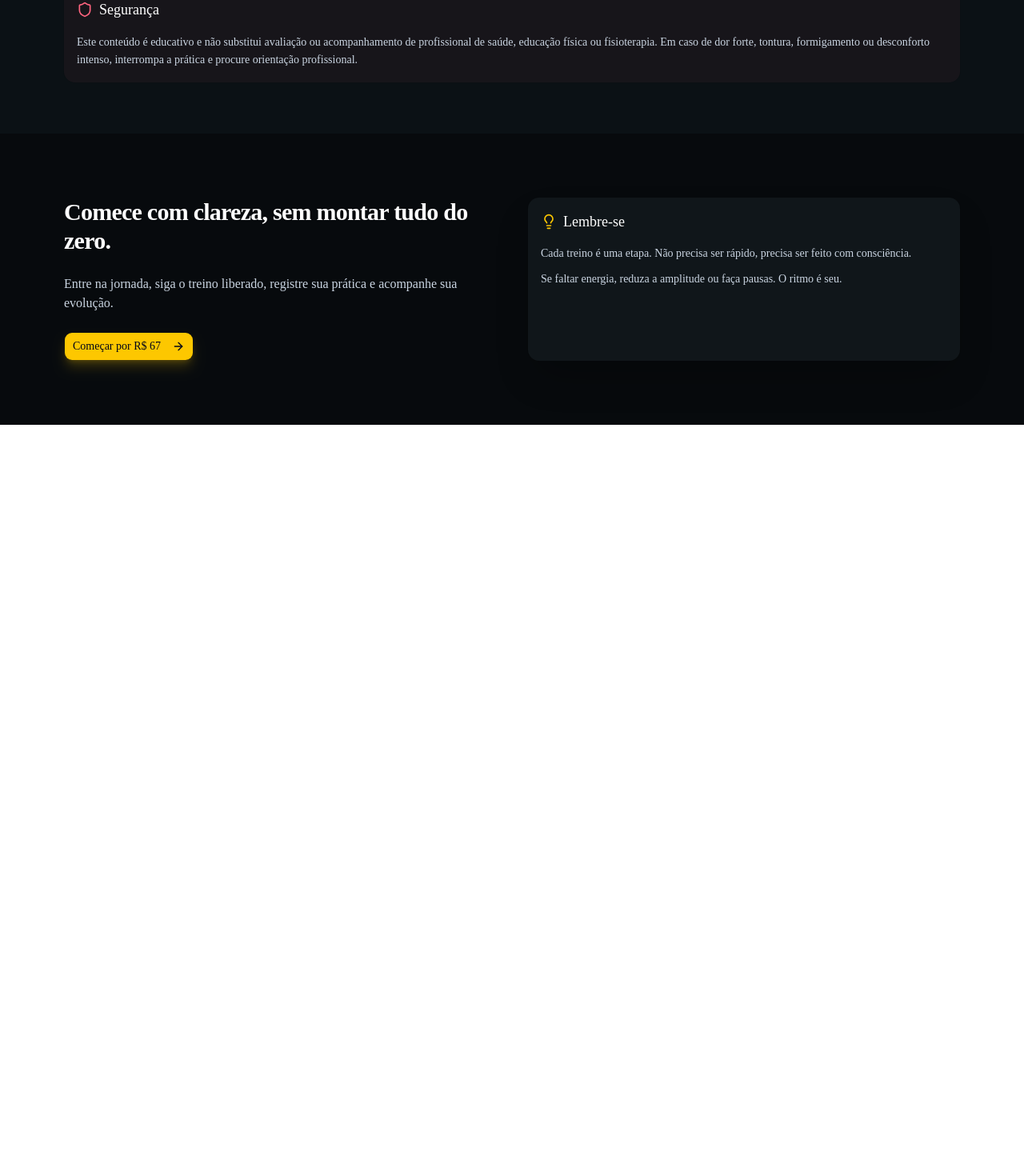
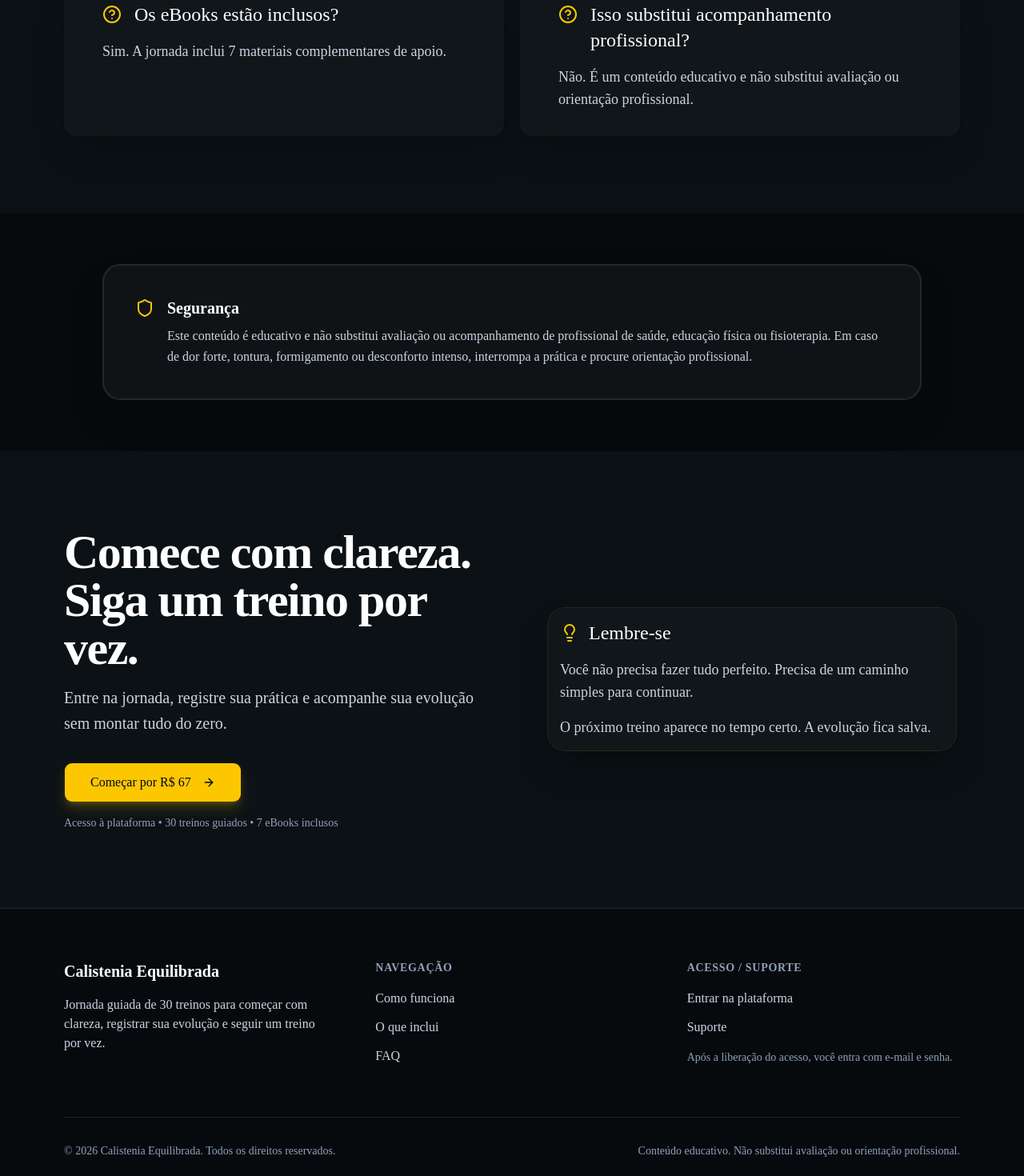
Before and after one commit to Luanagroth/calistenia-equilibrada, a Next.js app: page / in a window 1280 px wide. Shown: the part 4675-6145 px from the top of the page at 80% size. Before the commit the page ends 5206 px from the top, so only its background shows below. Built offline with nearby package versions, Linux system fonts and the light colour scheme.

Commit message:
Finaliza home publica com footer

```diff
--- a/app/page.tsx
+++ b/app/page.tsx
@@ -419,26 +419,26 @@ export default function HomePage() {
         </div>
       </section>
 
-      <section id="faq" className="px-6 py-16 md:px-10 lg:px-20">
-        <div className="mx-auto max-w-7xl">
-          <div className="mb-12">
-            <h2 className="text-3xl font-bold tracking-tight text-white">Dúvidas comuns antes de começar</h2>
-            <p className="mt-3 max-w-2xl text-slate-300">
-              Respostas rápidas para o que mais surge antes de começar.
+      <section id="faq" className="bg-[#0B1115] px-6 py-24 md:px-10 lg:px-20">
+        <div className="mx-auto max-w-screen-2xl">
+          <div className="mb-16">
+            <h2 className="text-4xl md:text-5xl font-extrabold tracking-tight text-white">Dúvidas comuns antes de começar</h2>
+            <p className="mt-4 max-w-2xl text-lg md:text-xl text-slate-300">
+              Respostas rápidas para o que mais surge antes de dar o primeiro passo.
             </p>
           </div>
 
-          <div className="grid gap-4 md:grid-cols-2">
+          <div className="grid gap-5 md:grid-cols-2">
             {faqs.map((item) => (
-              <Card key={item.question} className="bg-[#10161A] border-white/10 shadow-2xl shadow-black/30">
+              <Card key={item.question} className="bg-[#10161A] border-white/10 shadow-2xl shadow-black/30 p-6 md:p-8">
                 <CardHeader>
-                  <CardTitle className="flex items-start gap-3 text-base text-white">
-                    <HelpCircle className="mt-0.5 h-5 w-5 shrink-0 text-yellow-400" />
+                  <CardTitle className="flex items-start gap-4 text-xl md:text-2xl text-white">
+                    <HelpCircle className="mt-1 h-6 w-6 shrink-0 text-yellow-400" />
                     {item.question}
                   </CardTitle>
                 </CardHeader>
                 <CardContent>
-                  <p className="text-sm text-slate-300">{item.answer}</p>
+                  <p className="text-base md:text-lg text-slate-300">{item.answer}</p>
                 </CardContent>
               </Card>
             ))}
@@ -446,61 +446,134 @@ export default function HomePage() {
         </div>
       </section>
 
-      <section id="seguranca" className="bg-[#0B1115] px-6 py-16 md:px-10 lg:px-20">
-        <div className="mx-auto max-w-7xl">
-          <Card className="border-rose-400/10 bg-rose-400/5">
-            <CardHeader>
-              <CardTitle className="flex items-center gap-2 text-lg text-white">
-                <Shield className="h-5 w-5 text-rose-400" />
-                Segurança
-              </CardTitle>
-            </CardHeader>
-            <CardContent className="space-y-4">
-              <p className="text-sm leading-relaxed text-slate-300">
-                Este conteúdo é educativo e não substitui avaliação ou acompanhamento de profissional de saúde, educação física ou fisioterapia. Em caso de dor forte, tontura, formigamento ou desconforto intenso, interrompa a prática e procure orientação profissional.
-              </p>
-            </CardContent>
-          </Card>
+      <section className="px-6 py-16 md:px-10 lg:px-20">
+        <div className="mx-auto max-w-5xl">
+          <div className="relative overflow-hidden rounded-3xl border border-white/10 bg-white/[0.04] p-8 md:p-10 shadow-2xl shadow-black/30">
+            <div className="absolute inset-0 rounded-3xl ring-1 ring-inset ring-yellow-400/10 pointer-events-none" />
+            <div className="relative flex items-start gap-4">
+              <Shield className="mt-0.5 h-6 w-6 shrink-0 text-yellow-400" />
+              <div>
+                <h3 className="text-xl font-semibold text-white">Segurança</h3>
+                <p className="mt-2 text-base leading-relaxed text-slate-300">
+                  Este conteúdo é educativo e não substitui avaliação ou acompanhamento de profissional de saúde, educação física ou fisioterapia. Em caso de dor forte, tontura, formigamento ou desconforto intenso, interrompa a prática e procure orientação profissional.
+                </p>
+              </div>
+            </div>
+          </div>
         </div>
       </section>
 
-      <section className="px-6 py-20 md:px-10 lg:px-20">
-        <div className="mx-auto max-w-7xl">
-          <div className="grid gap-10 lg:grid-cols-2">
-            <div className="space-y-6">
-              <h2 className="text-3xl font-bold tracking-tight text-white">
-                Comece com clareza, sem montar tudo do zero.
-              </h2>
-              <p className="text-slate-300">
-                Entre na jornada, siga o treino liberado, registre sua prática e acompanhe sua evolução.
-              </p>
-              <Button size="lg" asChild className="bg-yellow-400 text-slate-950 hover:bg-yellow-300 shadow-lg shadow-yellow-400/20">
-                <Link href="/login">
-                  Começar por R$ 67
-                  <ArrowRight className="ml-2 h-4 w-4" />
-                </Link>
-              </Button>
+      <section className="bg-[#0B1115] px-6 py-24 md:px-10 lg:px-20">
+        <div className="mx-auto max-w-screen-2xl">
+          <div className="grid gap-12 lg:grid-cols-2 lg:gap-20 items-center">
+            <div className="space-y-8">
+              <div className="space-y-4">
+                <h2 className="text-4xl md:text-5xl lg:text-6xl font-extrabold tracking-tight text-white">
+                  Comece com clareza. Siga um treino por vez.
+                </h2>
+                <p className="text-lg md:text-xl leading-relaxed text-slate-300">
+                  Entre na jornada, registre sua prática e acompanhe sua evolução sem montar tudo do zero.
+                </p>
+              </div>
+
+              <div className="space-y-4">
+                <Button size="lg" asChild className="bg-yellow-400 text-slate-950 hover:bg-yellow-300 shadow-lg shadow-yellow-400/20 text-base py-6 px-8">
+                  <Link href="/login">
+                    Começar por R$ 67
+                    <ArrowRight className="ml-2 h-5 w-5" />
+                  </Link>
+                </Button>
+
+                <p className="text-sm text-slate-400">
+                  Acesso à plataforma • 30 treinos guiados • 7 eBooks inclusos
+                </p>
+              </div>
             </div>
 
-            <Card className="bg-[#10161A] border-white/10 shadow-2xl shadow-black/30">
-              <CardHeader>
-                <CardTitle className="flex items-center gap-2 text-lg text-white">
-                  <Lightbulb className="h-5 w-5 text-yellow-400" />
-                  Lembre-se
-                </CardTitle>
-              </CardHeader>
-              <CardContent className="space-y-3">
-                <p className="text-sm text-slate-300">
-                  Cada treino é uma etapa. Não precisa ser rápido, precisa ser feito com consciência.
-                </p>
-                <p className="text-sm text-slate-300">
-                  Se faltar energia, reduza a amplitude ou faça pausas. O ritmo é seu.
-                </p>
-              </CardContent>
-            </Card>
+            <div className="flex items-center justify-center">
+              <Card className="w-full max-w-lg bg-[#10161A] border-white/10 shadow-2xl shadow-black/40 rounded-3xl relative overflow-hidden">
+                <div className="absolute inset-0 rounded-3xl ring-1 ring-inset ring-yellow-400/10 pointer-events-none" />
+                <CardHeader>
+                  <CardTitle className="flex items-center gap-3 text-2xl text-white">
+                    <Lightbulb className="h-6 w-6 text-yellow-400" />
+                    Lembre-se
+                  </CardTitle>
+                </CardHeader>
+                <CardContent className="space-y-4">
+                  <p className="text-base md:text-lg text-slate-300">
+                    Você não precisa fazer tudo perfeito. Precisa de um caminho simples para continuar.
+                  </p>
+                  <p className="text-base md:text-lg text-slate-300">
+                    O próximo treino aparece no tempo certo. A evolução fica salva.
+                  </p>
+                </CardContent>
+              </Card>
+            </div>
           </div>
         </div>
-      </section>
+       </section>
+
+      <footer className="border-t border-white/10 bg-[#070A0D] px-6 py-16 md:px-10 lg:px-20">
+        <div className="mx-auto max-w-screen-2xl">
+          <div className="grid gap-12 md:grid-cols-3">
+            <div className="space-y-4">
+              <h3 className="text-xl font-bold text-white">Calistenia Equilibrada</h3>
+              <p className="text-base text-slate-300 max-w-xs">
+                Jornada guiada de 30 treinos para começar com clareza, registrar sua evolução e seguir um treino por vez.
+              </p>
+            </div>
+
+            <div className="space-y-4">
+              <h4 className="text-sm font-semibold uppercase tracking-wider text-slate-400">Navegação</h4>
+              <ul className="space-y-3">
+                <li>
+                  <Link href="#como-funciona" className="text-base text-slate-300 hover:text-yellow-400 transition-colors">
+                    Como funciona
+                  </Link>
+                </li>
+                <li>
+                  <Link href="#o-que-inclui" className="text-base text-slate-300 hover:text-yellow-400 transition-colors">
+                    O que inclui
+                  </Link>
+                </li>
+                <li>
+                  <Link href="#faq" className="text-base text-slate-300 hover:text-yellow-400 transition-colors">
+                    FAQ
+                  </Link>
+                </li>
+              </ul>
+            </div>
+
+            <div className="space-y-4">
+              <h4 className="text-sm font-semibold uppercase tracking-wider text-slate-400">Acesso / Suporte</h4>
+              <ul className="space-y-3">
+                <li>
+                  <Link href="/login" className="text-base text-slate-300 hover:text-yellow-400 transition-colors">
+                    Entrar na plataforma
+                  </Link>
+                </li>
+                <li>
+                  <Link href="/login" className="text-base text-slate-300 hover:text-yellow-400 transition-colors">
+                    Suporte
+                  </Link>
+                </li>
+              </ul>
+              <p className="text-sm text-slate-400">
+                Após a liberação do acesso, você entra com e-mail e senha.
+              </p>
+            </div>
+          </div>
+
+          <div className="mt-16 border-t border-white/10 pt-8 flex flex-col md:flex-row items-center justify-between gap-4">
+            <p className="text-sm text-slate-400">
+              © 2026 Calistenia Equilibrada. Todos os direitos reservados.
+            </p>
+            <p className="text-sm text-slate-400">
+              Conteúdo educativo. Não substitui avaliação ou orientação profissional.
+            </p>
+          </div>
+        </div>
+      </footer>
     </main>
   );
 }
```
